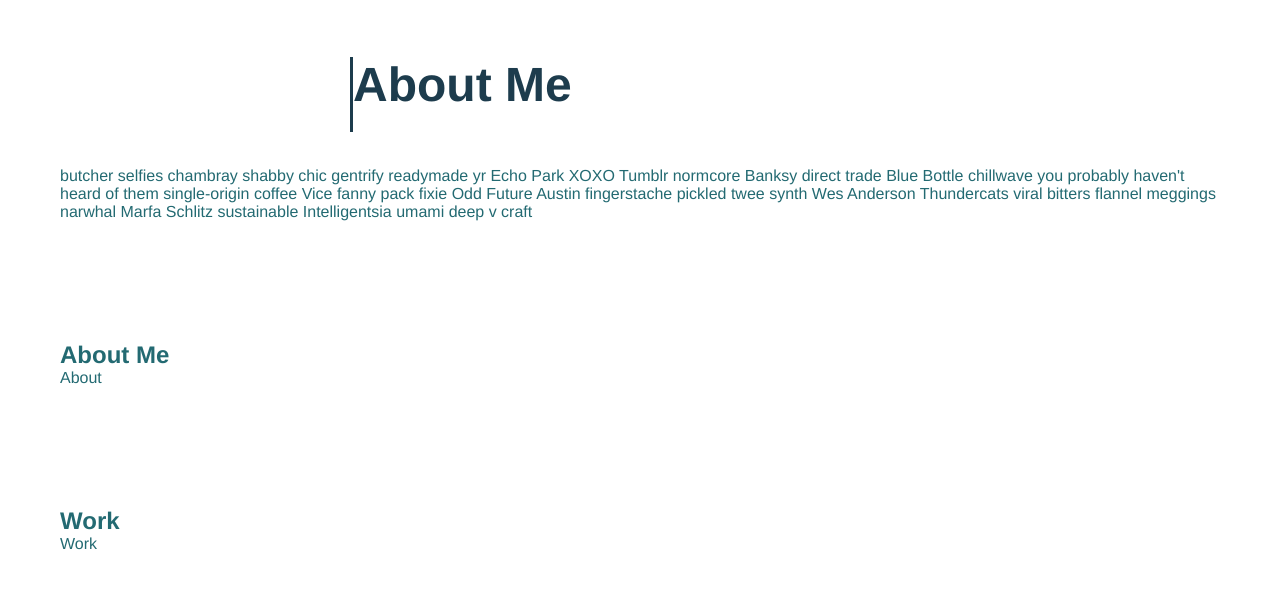
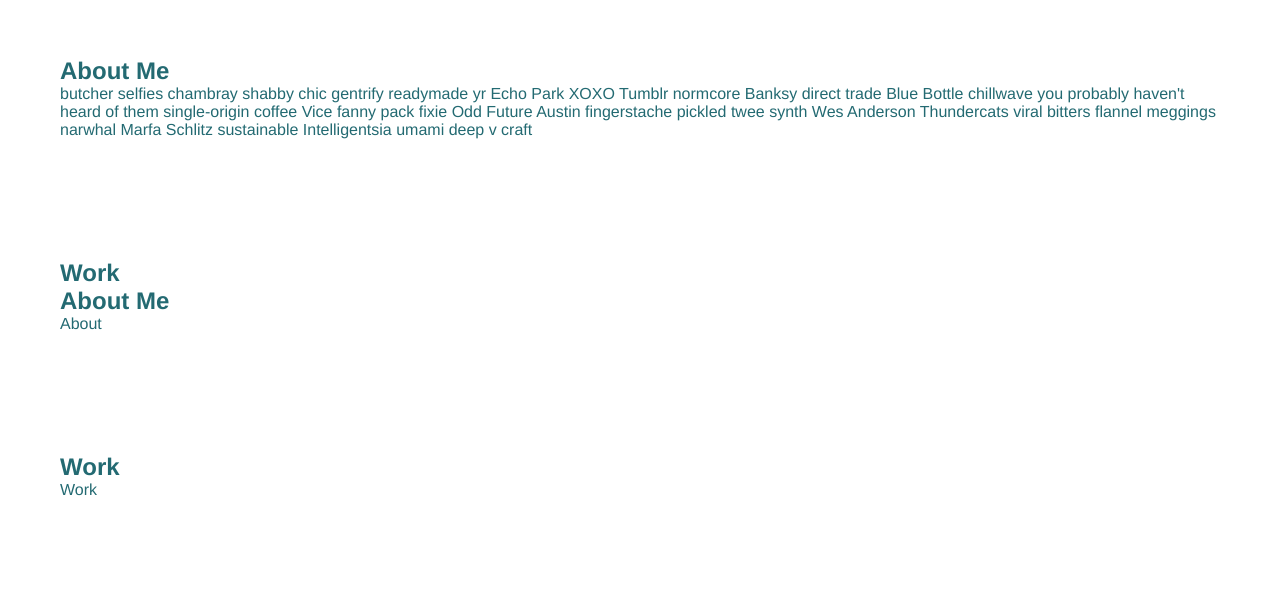
Before and after one commit to lewisoutdoorllc/portfolio, a plain HTML site: page index.html in a window 1280 px wide. Shown: the part 785-1401 px from the top of the page. Drawn offline with Linux system fonts and the light colour scheme.

Commit message:
html and css minor changes

```diff
--- a/assets/css/style.css
+++ b/assets/css/style.css
@@ -113,15 +113,6 @@ header {
 
   /* HERO end */
 
-  .section-title {
-    font-size: 48px;
-    padding-bottom: 20px;
-    text-align: center;
-    margin: 0 auto 35px auto;
-    width: 50%;
-    border-left: 3px solid;
-    color: var(--secondary-color);
-    display: flex;
-    justify-content: space-between;
-    flex-wrap: wrap;
-  }
+
+
+  /* SERVICE PLANS END */
--- a/index.html
+++ b/index.html
@@ -42,6 +42,8 @@
 </section>
     <!-- HERO end-->
 
+
+
     <!-- what-we-do-start -->
     <section id="what-we-do" class="intro">
         <div class="flex-row">
@@ -63,8 +65,12 @@
     </section>
 
     <!-- what-we-do-end -->
-
-<section>
+<section id="your-trainers">
+        <div class="flex-row">
+            <h2 class="section-title primary-border">
+                Work
+            </h2>
+        </div>
     <div>
         <h2>About Me</h2>
         <p>About</p>
```
